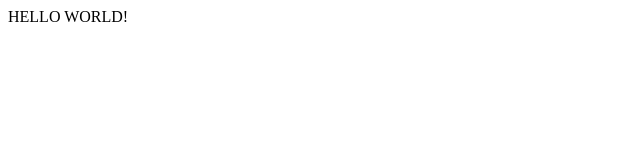
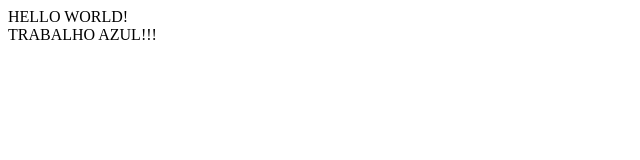
Before and after one commit to WillPersy/MentoriaJoseph, a plain HTML site: page index.html in a window 1280 px wide. Shown: the whole page, without its empty margins (0-640 px from the left). Drawn offline with Linux system fonts and the light colour scheme.

Commit message:
Finalizado a implementacao do trabalho azul

```diff
--- a/index.html
+++ b/index.html
@@ -6,5 +6,8 @@
     </head>
     <body>
         <div>HELLO WORLD!</div>
+
+
+        <label>TRABALHO AZUL!!!</label>
     </body>
 </html>
```
